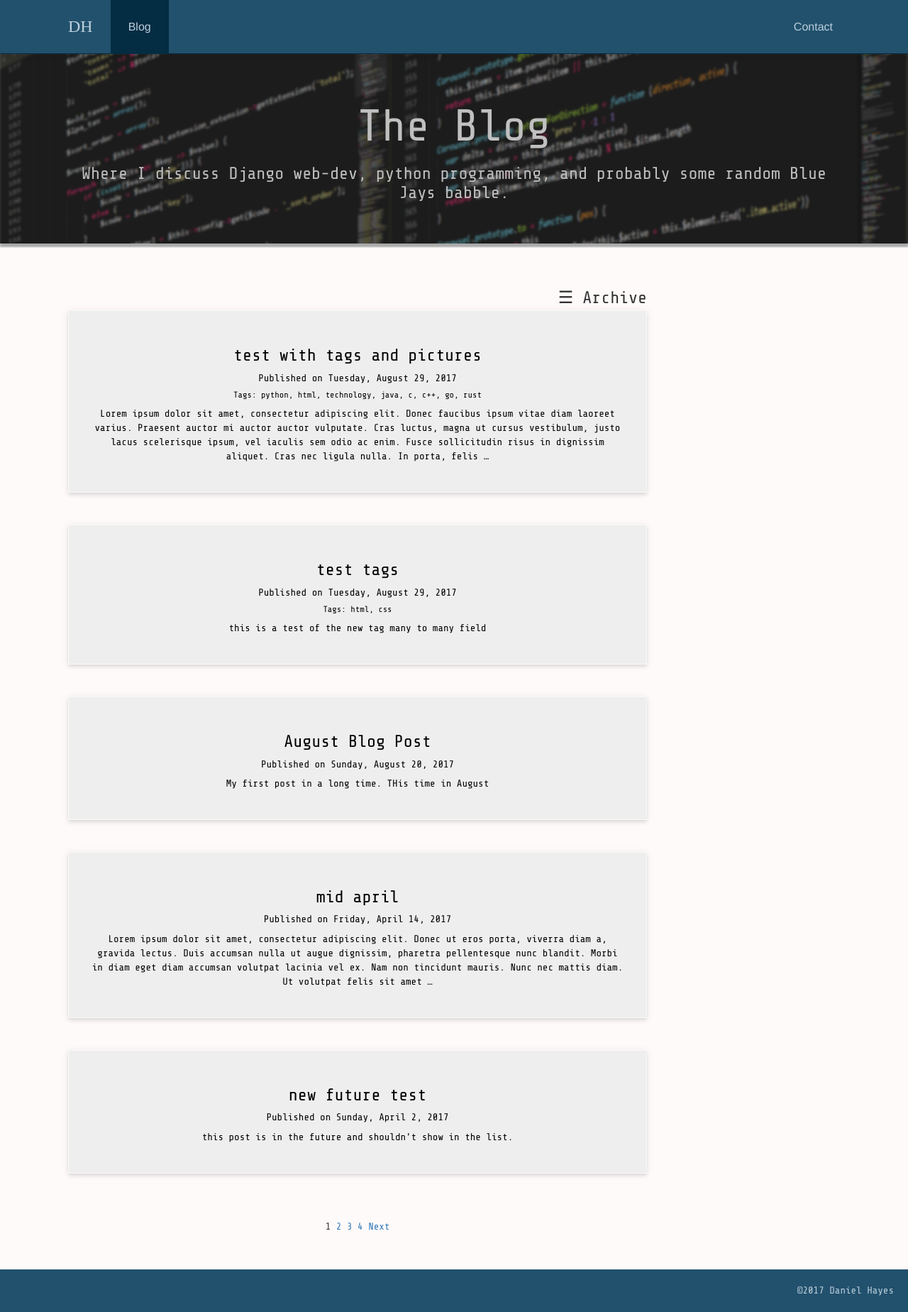
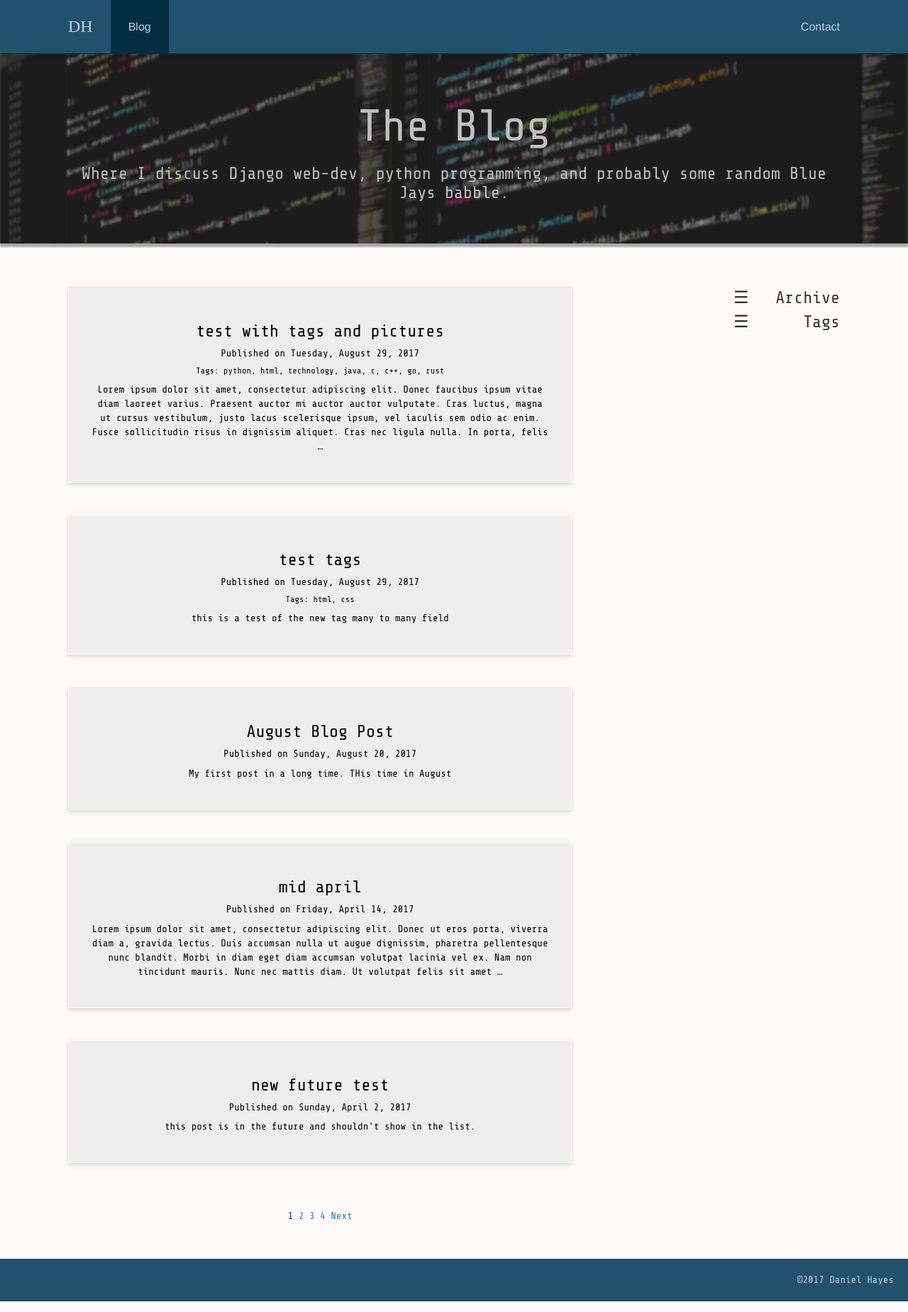
Before and after one commit to imasnyper/danielhayes, a Django app: page /blog/ in a window 1280 px wide. Shown: the whole page at 71% size. Run offline with Django 3.2, Linux system fonts and the light colour scheme; data comes from the database, SQL or seed files in the repository; parts of the project's set-up code (start-up, migrations or seed data) failed here and were passed over; some libraries are stand-ins or nearby versions; some web fonts are replaced.

Commit message:
Added similar style side nav to the blog for tags. I'm calling this done for visual. adding seo next, then deployment checklist, then deploy v1.0

```diff
--- a/blog/static/blog/blog_style.css
+++ b/blog/static/blog/blog_style.css
@@ -35,7 +35,6 @@ ul.no-style {
 
 .post-container {
     padding-left: 0;
-    padding-right: 25%;
 }
 
 .post-title {
@@ -145,23 +144,36 @@ a:active.tag-links {
     width: auto;
 }
 
+.hamburger {
+    float: left;
+}
+
 /*Side Nav Styling*/
 .archive-container {
-    padding-right: 25%;
+    padding: 0;
+    width: 150px;
+    float: right;
 }
 
 .archive-button {
     font-size: 24px;
-    float: right;
 }
 
 .archive-button:hover {
     cursor: pointer;
 }
 
+.tag-button {
+    font-size: 24px;
+}
+
+.tag-button:hover {
+    cursor: pointer;
+}
+
 
 /* The side navigation menu */
-.side-nav {
+.archive-nav {
     height: 100%; /* 100% Full-height */
     width: 0; /* 0 width - change this with JavaScript */
     position: fixed; /* Stay in place */
--- a/blog/static/blog/script.js
+++ b/blog/static/blog/script.js
@@ -1,9 +1,19 @@
-function openNav() {
-    document.getElementById("side-nav").style.width = "350px";
+function openArchiveNav() {
+    document.getElementById("archive-nav").style.width = "350px";
     document.getElementById("main").style.marginRight = "350px";
 }
 
-function closeNav() {
-    document.getElementById("side-nav").style.width = "0";
+function closeArchiveNav() {
+    document.getElementById("archive-nav").style.width = "0";
     document.getElementById("main").style.marginRight = "0";
 }
+
+function openTagNav() {
+    document.getElementById("tag-nav").style.width = "350px";
+    document.getElementById("main").style.marginRight = "350px";
+}
+
+function closeTagNav() {
+    document.getElementById("tag-nav").style.width = "0";
+    document.getElementById("main").style.marginRight = "0";
+}
--- a/blog/templates/blog/base_blog.html
+++ b/blog/templates/blog/base_blog.html
@@ -1,5 +1,6 @@
 {% extends 'home/base.html' %}
 {% load static %}
+{% load blog_extras %}
 
 {% block extra_stylesheets %}
     <link rel="stylesheet" type="text/css"
@@ -16,12 +17,10 @@ active
 {% block page_header %}
 {% endblock page_header %}
 <div class="row">
-    <div class="col-sm-12 archive-container">
-        <div class="archive-button" onclick="openNav()">&#9776; Archive</div>
-    </div>
+
 </div>
 <div class="row">
-    <div class="col-sm-12 text-center post-container">
+    <div class="col-sm-8 text-center post-container">
         {% block post_detail %}
         {% endblock post_detail %}
         {% block post_list %}
@@ -85,6 +84,10 @@ active
             {% endif %}
         </div>
     </div>
+    <div class="col-sm-4 archive-container text-right">
+        <div class="archive-button" onclick="openArchiveNav()"><span class="hamburger">&#9776;</span>Archive</div>
+        <div class="tag-button" onclick="openTagNav()"><span class="hamburger">&#9776;</span>Tags</div>
+    </div>
     {% comment %}
 <!--    <div class="col-sm-4 text-right post-archive">
         {% block archive %}
@@ -106,8 +109,8 @@ active
     {% endcomment %}
 </div>
 
-<div id="side-nav" class="side-nav">
-    <a href="javascript:void(0)" class="closebtn" onclick="closeNav()">&times;</a>
+<div id="archive-nav" class="archive-nav">
+    <a href="javascript:void(0)" class="closebtn" onclick="closeArchiveNav()">&times;</a>
     {% for month in archive %}
     <a href="{% url 'blog:archive' month.month|date:'Y' month.month|date:'m' %}">
         <div class="text-left">
@@ -120,5 +123,19 @@ active
     {% endfor %}
 </div>
 
+<div id="tag-nav" class="tag-nav">
+    <a href="javascript:void(0)" class="closebtn" onclick="closeTagNav()">&times;</a>
+    {% if tags %}
+        <a href="{% url 'blog:tags' %}"><h3>Tag Cloud</h3></a>
+        {% for t in tags %}
+            <div class="tag" >
+                <a style="font-size:{{ t.frequency|multiply:100}}px !important;" href="{% url 'blog:tags' t.tag %}">{{ t.tag }}</a>
+            </div>
+        {% endfor %}
+    {% else %}
+        No tags :(
+    {% endif %}
+</div>
+
 
 {% endblock %}
--- a/blog/views.py
+++ b/blog/views.py
@@ -33,6 +33,24 @@ def archive():
 
     return a
 
+def get_published_tags():
+    published_tags = []
+    published_posts = Post.objects.filter(pub_date__lte=timezone.now())
+    for post in published_posts:
+        for tag in post.tags.all():
+            published_tags.append((tag, tag.frequency()))
+
+    # remove duplicate tags from list
+    published_tags = list(set(published_tags))
+
+    # nice one-liner for sorting the list by the related_post_count, which
+    # is the second item in the published_tags tuple. key=lambda x: x[1]
+    # tells sort to do this. it then makes a new list of just the first
+    # element (the tag object) of the tuple in descending order.
+    published_tags = [x for x in sorted(
+        published_tags, key=lambda x: x[1], reverse=True)]
+
+    return published_tags
 
 class IndexView(ListView):
     template_name = "blog/blog_index.html"
@@ -45,6 +63,9 @@ class IndexView(ListView):
         context['archive'] = archive()
         if 'tag' in self.kwargs.keys():
             context['tag'] = Tag.objects.get(tag=self.kwargs['tag'])
+
+        context['tags'] = sorted([x[0] for x in get_published_tags()],
+            key=lambda x: x.tag)
 
         return context
 
@@ -167,25 +188,6 @@ class BlogTagView(ListView):
     template_name = "blog/blog_tags.html"
     context_object_name = 'tags'
 
-    def get_published_tags(self):
-        published_tags = []
-        published_posts = Post.objects.filter(pub_date__lte=timezone.now())
-        for post in published_posts:
-            for tag in post.tags.all():
-                published_tags.append((tag, tag.frequency()))
-
-        # remove duplicate tags from list
-        published_tags = list(set(published_tags))
-
-        # nice one-liner for sorting the list by the related_post_count, which
-        # is the second item in the published_tags tuple. key=lambda x: x[1]
-        # tells sort to do this. it then makes a new list of just the first
-        # element (the tag object) of the tuple in descending order.
-        published_tags = [x for x in sorted(
-            published_tags, key=lambda x: x[1], reverse=True)]
-
-        return published_tags
-
     def get_context_data(self, **kwargs):
         context = super(BlogTagView, self).get_context_data(**kwargs)
         context['archive'] = archive()
@@ -193,5 +195,5 @@ class BlogTagView(ListView):
         return context
 
     def get_queryset(self, **kwargs):
-        return sorted([x[0] for x in self.get_published_tags()],
+        return sorted([x[0] for x in get_published_tags()],
             key=lambda x: x.tag)
--- a/home/static/home/style.css
+++ b/home/static/home/style.css
@@ -143,6 +143,14 @@ label {
   padding-left: 40px;
 }
 
+.navbar-right {
+    margin-right: 0 !important;
+}
+
+.navbar-right li a {
+    padding-right: 0;
+}
+
 
 
 /* Bootstrap navbar styling */
```
Also changed, not shown: other parts of blog/static/blog/blog_style.css (+55 -9 lines).
